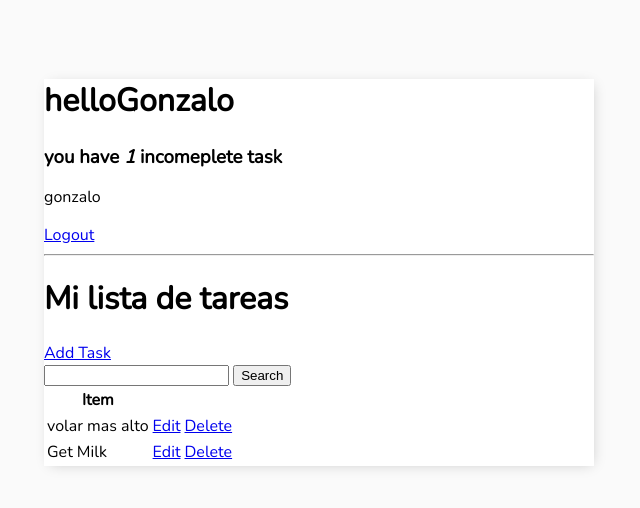
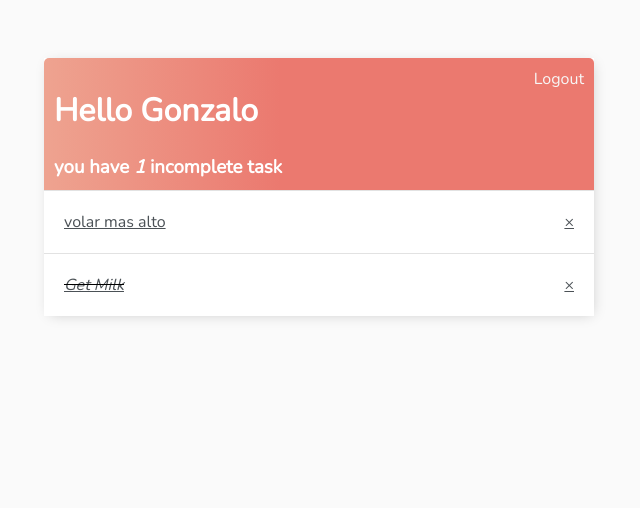
Before and after one commit to gonzalomozo/Todo-list-Faster, a Django app: page / in a window 1280 px wide. Shown: the top 508 px of the page, without its empty margins (321-961 px from the left). Run offline with Django 3.2, Linux system fonts and the light colour scheme; a user stored in the database is signed in; data comes from the database, SQL or seed files in the repository; both versions use the stored data as it was after the commit.

Commit message:
marcador de tareas completadas

```diff
--- a/base/templates/base/main.html
+++ b/base/templates/base/main.html
@@ -19,14 +19,47 @@
             padding-top: 50px ;
         }
 
-
-
+        h1,
+        h2,
+        h3,
+        h4,
+        h5,
+        {
+           font-family: 'Raleway', sans-serif;
+        }
+        a,
+        p{
+            color: #4b5156;
+        }
         .container{
             max-width: 550px;
             margin: auto;
-            background-color:#ffff ;
+            background-color:#fff ;
             -webkit-box-shadow: 2px 2px 13px -4px rgba(0, 0, 0, 0.21);
             box-shadow: 2px 2px 13px -4px rgba(0, 0, 0, 0.21);
+        }
+
+        .header-bar{
+            display: flex;
+            justify-content: space-between;
+            color: #fff;
+            padding: 10px;
+            border-radius: 5px 5px 0 0;
+            background: linear-gradient(90deg, #EEA390 0%, #EB796F 43%, #EB796F 100%);
+        }
+
+        .header-bar a{
+            color: rgba(247, 247, 247);
+            text-decoration: none;
+        }
+
+        .task-wrapper{
+            display: flex;
+            align-items: center;
+            justify-content: space-between;
+            padding: 20px;
+            background-color: #fff;
+            border-top: 1px solid rgb(226, 226, 226);
         }
     </style>
 </head>
--- a/base/templates/base/task_list.html
+++ b/base/templates/base/task_list.html
@@ -4,41 +4,46 @@
 <div class="header-bar">
 
 <div>
-    <h1>hello{{request.user|title}}</h1>
-    <h3 style= "margin:0">you have  <i>{{count}}</i> incomeplete task </h3>
+    <h1>Hello {{request.user|title}}</h1>
+    <h3 style= "margin:0">you have  <i>{{count}}</i> incomplete task{{ count|pluralize:"s" }} </h3>
 </div>
-</div>
-
-
 {% if request.user.is_authenticated %}
-<p>{{request.user}}</p>
 <a href="{% url 'logout' %}">Logout</a>
 {% else %}
 <a href ="{% url 'login' %}">Login</a>
 {% endif %}
+</div>
 
-<hr>
-<h1> Mi lista de tareas{{color}}</h1>
-<a href="{% url 'task-create' %}">Add Task</a>
+
+<!--<a href="{% url 'task-create' %}">Add Task</a>
 <form method="GET">
     <input type="text" name='search-area' value="{{search_input}}">
     <input type="submit" value='Search'>
-</form>
-<table>
-    <tr>
-        <th>Item</th>
-        <th></th>
-        <th></th>
-    </tr>
+</form>-->
+
+<div class="task items_wrapper">
     {% for task in tasks %}
-    <tr>
-        <td>{{task.title}}</td>
-        <!--<td> <a href="{% url 'task' task.id %}">View</a> </td>-->
-        <td> <a href="{% url 'task-update' task.id %}">Edit</a> </td>
-        <td> <a href="{% url 'task-delete' task.id %}">Delete</a> </td>
-    </tr>
+    <div class="task-wrapper">
+           {% if task.complete %}
+           <div class="task_title">
+               <div class="task_complete-icon"></div>
+               <i><s><a href="{% url 'task-update' task.id %}">{{task}}</a></s></i>
+           </div>
+           <a class="delete_link" href="{% url 'task-delete' task.id %}">&#215;</a>
+            {% else %}
+            <div class="task_title">
+                <div class="task_incomplete-icon"></div>
+                <a href="{% url 'task-update' task.id %}">{{task}}</a>
+            </div>
+            <a class="delete_link" href="{% url 'task-delete' task.id %}">&#215;</a>
+            {% endif %}
+
+
+        </div>
+
     {% empty %}
     <h3>No items in list</h3>
     {% endfor %}
-</table>
+
+</div>
 {% endblock content %}
```
Also changed, not shown: db.sqlite3.
